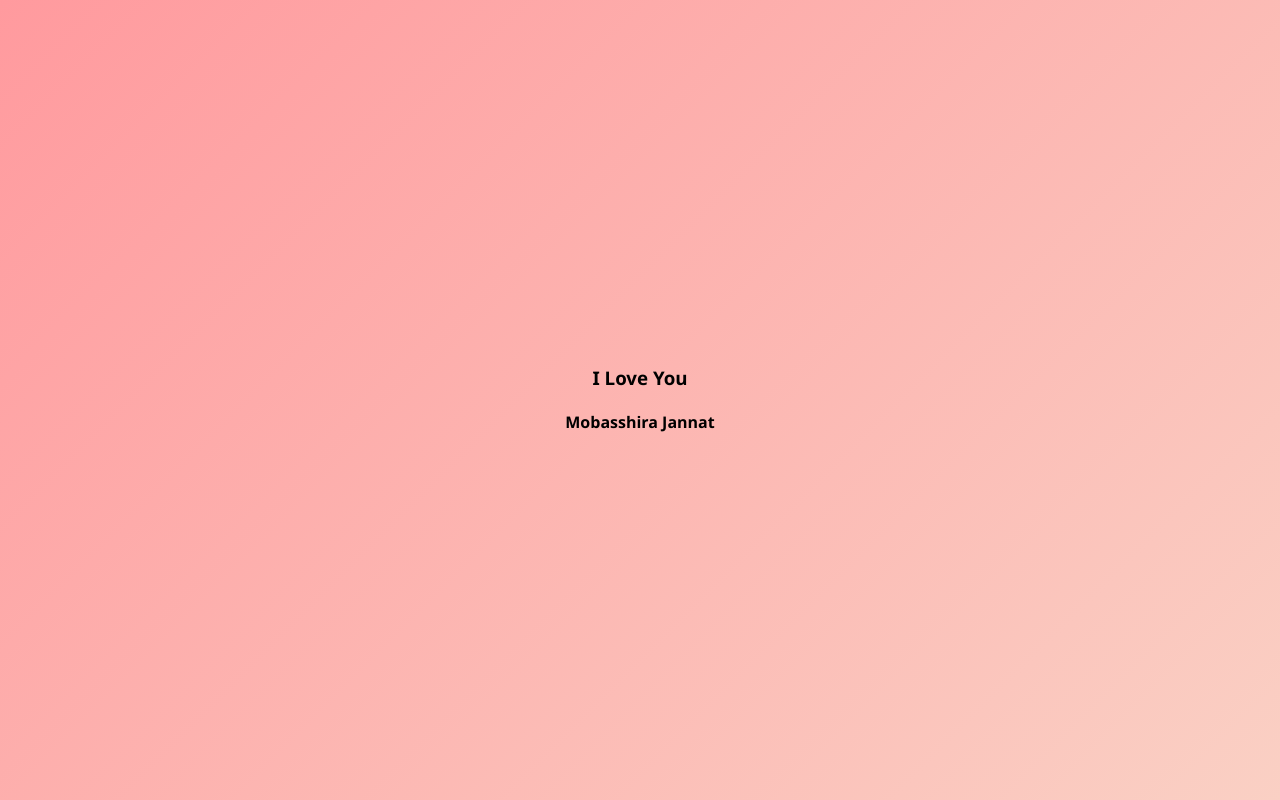
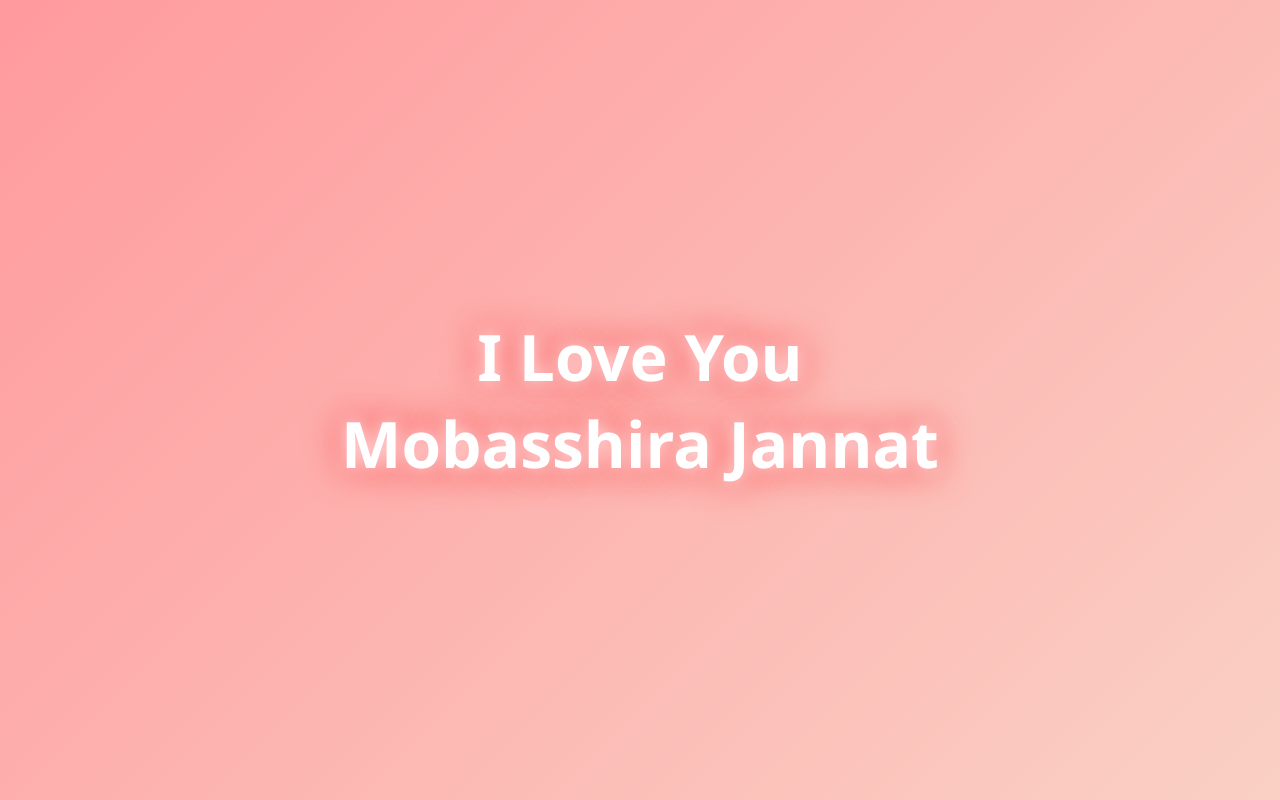
Before and after one commit to Tamimhub/MJ, a plain HTML site: page index.html in a window 1280 px wide. Drawn offline with Linux system fonts and the light colour scheme.

Commit message:
Update my mj index.html

```diff
--- a/index.html
+++ b/index.html
@@ -42,8 +42,8 @@
 </head>
 <body>
     <div class="container">
-        <h3>I Love You</h3>
-        <h4>Mobasshira Jannat</h4>
+        <h1>I Love You</h1>
+        <h1>Mobasshira Jannat</h1>
     </div>
 
     <!-- Background music -->
```
